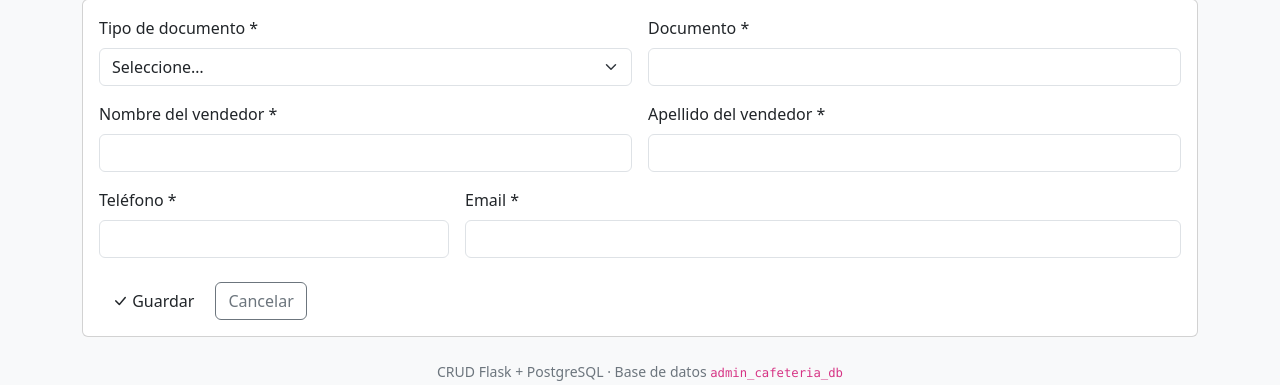
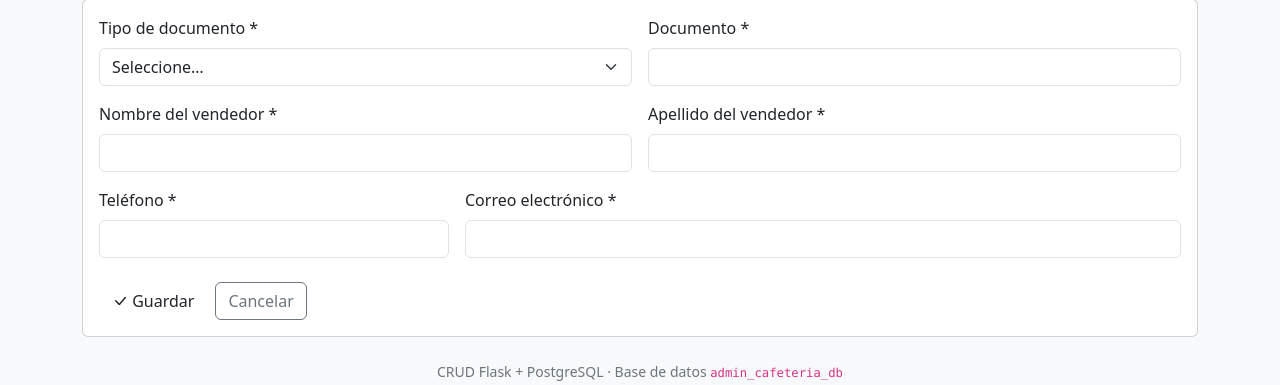
Before and after one commit to Luisa626/admin_cafeteria, a Flask app: page /vendedores/nuevo in a window 1280 px wide. Shown: the part 131-516 px from the top of the page. Run offline with Flask 3, Linux system fonts and the light colour scheme; data that the repository does not hold is empty; some libraries are stand-ins or nearby versions.

Commit message:
modificaciones de nombre en la tabla y agregacion de la columna documento

```diff
--- a/routes/vendedores.py
+++ b/routes/vendedores.py
@@ -80,8 +80,8 @@ def crear():
         datos, errores = _leer_formulario(request.form)
         if not errores:
             try:
-                execute("""INSERT INTO vendedores (id_tipo_documento, nombre_vendedor, apellido_vendedor, telefono, email)
-                           VALUES (%(id_tipo_documento)s, %(nombre_vendedor)s, %(apellido_vendedor)s, %(telefono)s, %(email)s)""",
+                execute("""INSERT INTO vendedores (id_tipo_documento, documento, nombre_vendedor, apellido_vendedor, telefono, email)
+                           VALUES (%(id_tipo_documento)s, %(documento)s, %(nombre_vendedor)s, %(apellido_vendedor)s, %(telefono)s, %(email)s)""",
                         datos)
                 flash("Vendedor creado correctamente.", "success")
                 return redirect(url_for(".listar"))
--- a/templates/vendedores/form.html
+++ b/templates/vendedores/form.html
@@ -40,7 +40,7 @@
                maxlength="15" required value="{{ item.telefono or '' }}">
       </div>
       <div class="col-md-8">
-        <label for="email" class="form-label">Email *</label>
+        <label for="email" class="form-label">Correo electrónico *</label>
         <input type="email" class="form-control" id="email" name="email"
                maxlength="100" required value="{{ item.email or '' }}">
       </div>
```
